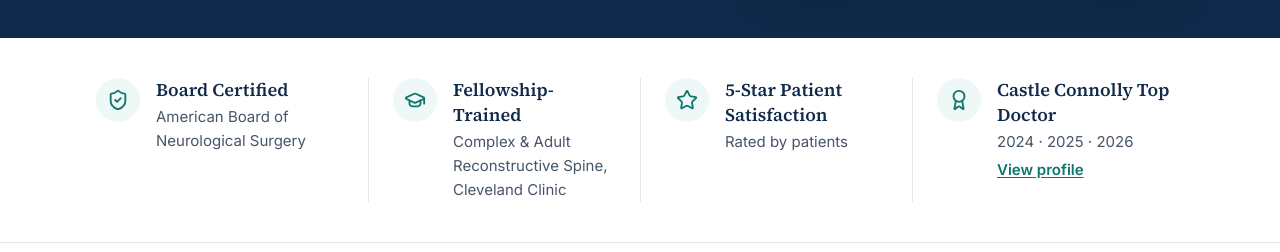
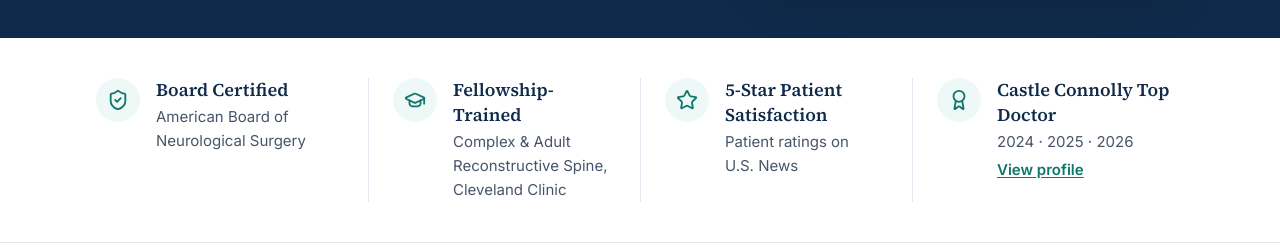
Before and after one commit to jrasouli/Dr-Rasouli-Website-, a React (Vite) app: page / in a window 1280 px wide. Shown: the part 688-940 px from the top of the page. Built offline with nearby package versions, Linux system fonts and the light colour scheme.

Commit message:
Link 5-Star tile to U.S. News profile; add to sameAs

```diff
--- a/components/CredentialsBadges.tsx
+++ b/components/CredentialsBadges.tsx
@@ -3,10 +3,12 @@ import { ShieldCheck, GraduationCap, Award, Star } from 'lucide-react';
 import { Container } from './ui';
 import { CASTLE_CONNOLLY_URL } from '../constants';
 
+const USNEWS_URL = 'https://health.usnews.com/doctors/jonathan-rasouli-935230';
+
 const ITEMS = [
   { icon: ShieldCheck, title: 'Board Certified', text: 'American Board of Neurological Surgery' },
   { icon: GraduationCap, title: 'Fellowship-Trained', text: 'Complex & Adult Reconstructive Spine, Cleveland Clinic' },
-  { icon: Star, title: '5-Star Patient Satisfaction', text: 'Rated by patients' },
+  { icon: Star, title: '5-Star Patient Satisfaction', text: 'Patient ratings on U.S.\u00A0News', href: USNEWS_URL, ariaLabel: '5-Star Patient Satisfaction: view patient ratings on Dr. Rasouli\'s U.S. News profile (opens in a new tab)' },
   { icon: Award, title: 'Castle Connolly Top Doctor', text: '2024 · 2025 · 2026', link: CASTLE_CONNOLLY_URL },
 ];
 
@@ -16,12 +18,15 @@ const CredentialsBadges: React.FC = () => (
     <Container className="py-8 md:py-10">
       <ul className="grid grid-cols-1 sm:grid-cols-2 lg:grid-cols-4 gap-6 lg:gap-0 lg:divide-x lg:divide-slate-200">
         {ITEMS.map((item) => (
-          <li key={item.title} className="flex gap-4 lg:px-6 lg:first:pl-0 lg:last:pr-0">
-            <span className="flex h-11 w-11 shrink-0 items-center justify-center rounded-full bg-teal-50 text-teal-700">
+          <li key={item.title} className="lg:px-6 lg:first:pl-0 lg:last:pr-0">
+            {(() => {
+              const body = (
+                <>
+                  <span className="flex h-11 w-11 shrink-0 items-center justify-center rounded-full bg-teal-50 text-teal-700 transition-colors group-hover:bg-teal-100">
                     <item.icon size={22} />
                   </span>
                   <div>
-              <p className="font-serif text-lg font-semibold text-navy-800 leading-snug">{item.title}</p>
+                    <p className="font-serif text-lg font-semibold text-navy-800 leading-snug transition-colors group-hover:text-teal-700">{item.title}</p>
                     <p className="text-sm text-slate-600 mt-0.5">{item.text}</p>
                     {item.link && (
                       <a href={item.link} target="_blank" rel="noopener noreferrer" className="mt-1 inline-block text-sm font-semibold text-teal-700 hover:text-navy-800 underline underline-offset-2">
@@ -29,6 +34,22 @@ const CredentialsBadges: React.FC = () => (
                       </a>
                     )}
                   </div>
+                </>
+              );
+              return item.href ? (
+                <a
+                  href={item.href}
+                  target="_blank"
+                  rel="noopener noreferrer"
+                  aria-label={item.ariaLabel}
+                  className="group flex gap-4 -m-2 p-2 rounded-lg transition-colors hover:bg-teal-50/60 focus-visible:outline focus-visible:outline-2 focus-visible:outline-offset-2 focus-visible:outline-teal-700"
+                >
+                  {body}
+                </a>
+              ) : (
+                <div className="flex gap-4">{body}</div>
+              );
+            })()}
           </li>
         ))}
       </ul>
--- a/pages/Home.tsx
+++ b/pages/Home.tsx
@@ -124,7 +124,8 @@ const Home: React.FC = () => {
       "https://www.doximity.com/pub/jonathan-rasouli-md",
       SOCIAL_LINKS.instagram,
       SOCIAL_LINKS.x,
-      SOCIAL_LINKS.linkedin
+      SOCIAL_LINKS.linkedin,
+      "https://health.usnews.com/doctors/jonathan-rasouli-935230"
     ]
   });
 
```
Lines whose indentation alone changed are shown as unchanged.
